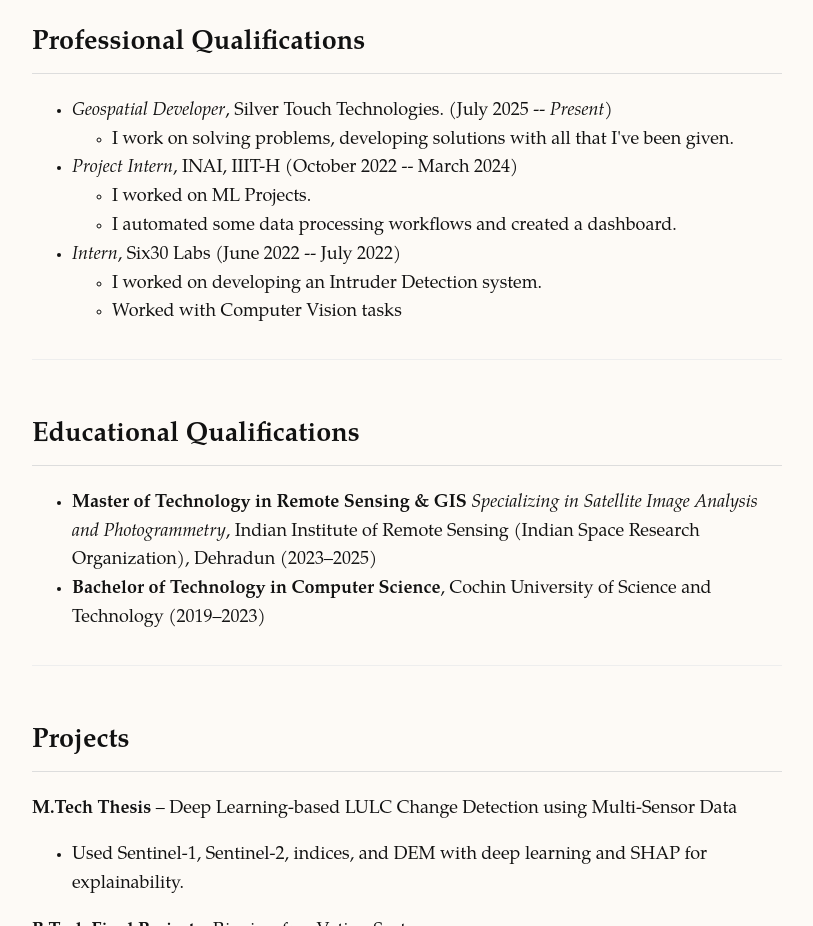
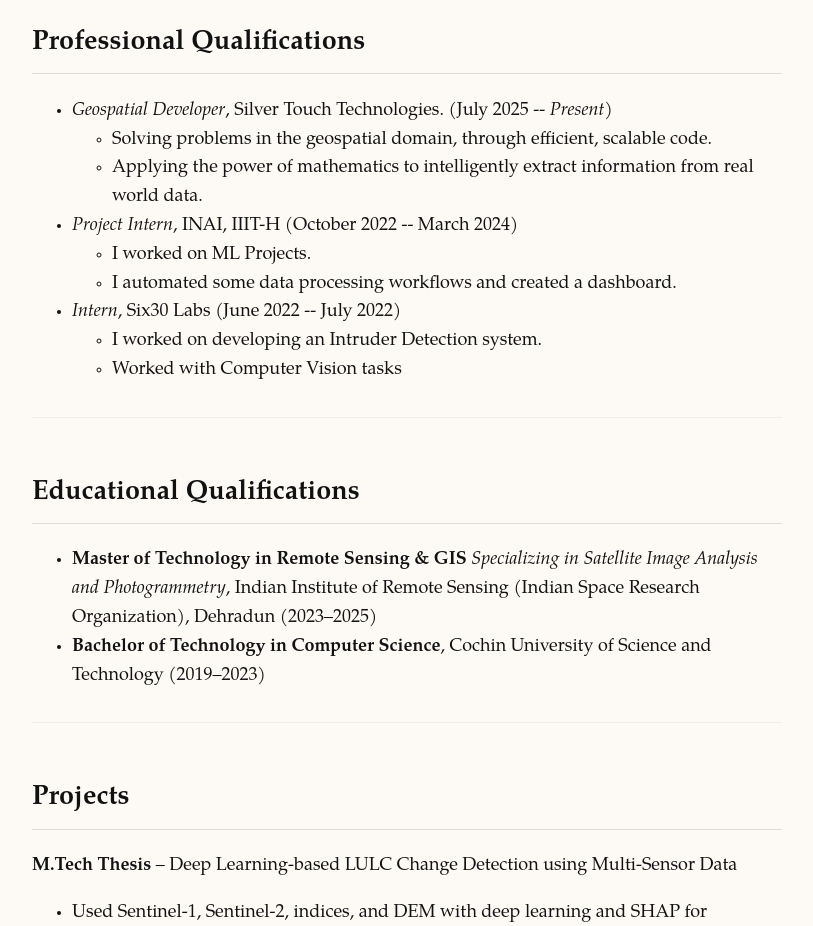
Before and after one commit to advaithca/advaithca.github.io, an Eleventy site: page advaithca/index.md in a window 1280 px wide. Shown: the part 1200-2126 px from the top of the page, without its empty margins (233-1046 px from the left). Built offline with nearby package versions, Linux system fonts and the light colour scheme; Eleventy itself is replaced by a stand-in of ours; files that its build step writes are made by us from their sources; a web font is replaced by a local one.

Commit message:
Small Changes

```diff
--- a/advaithca/index.md
+++ b/advaithca/index.md
@@ -28,7 +28,8 @@ I'm from Kerala, I work at some place in Delhi, I've studied in Dehradun, I've w
 ## Professional Qualifications
 
 - *Geospatial Developer*, Silver Touch Technologies. (July 2025 -- *Present*)
-  - I work on solving problems, developing solutions with all that I've been given.
+  - Solving problems in the geospatial domain, through efficient, scalable code.
+  - Applying the power of mathematics to intelligently extract information from real world data.
 - *Project Intern*, INAI, IIIT-H (October 2022 -- March 2024)
   - I worked on ML Projects.
   - I automated some data processing workflows and created a dashboard.
```
Also changed, not shown: 1 other file.
